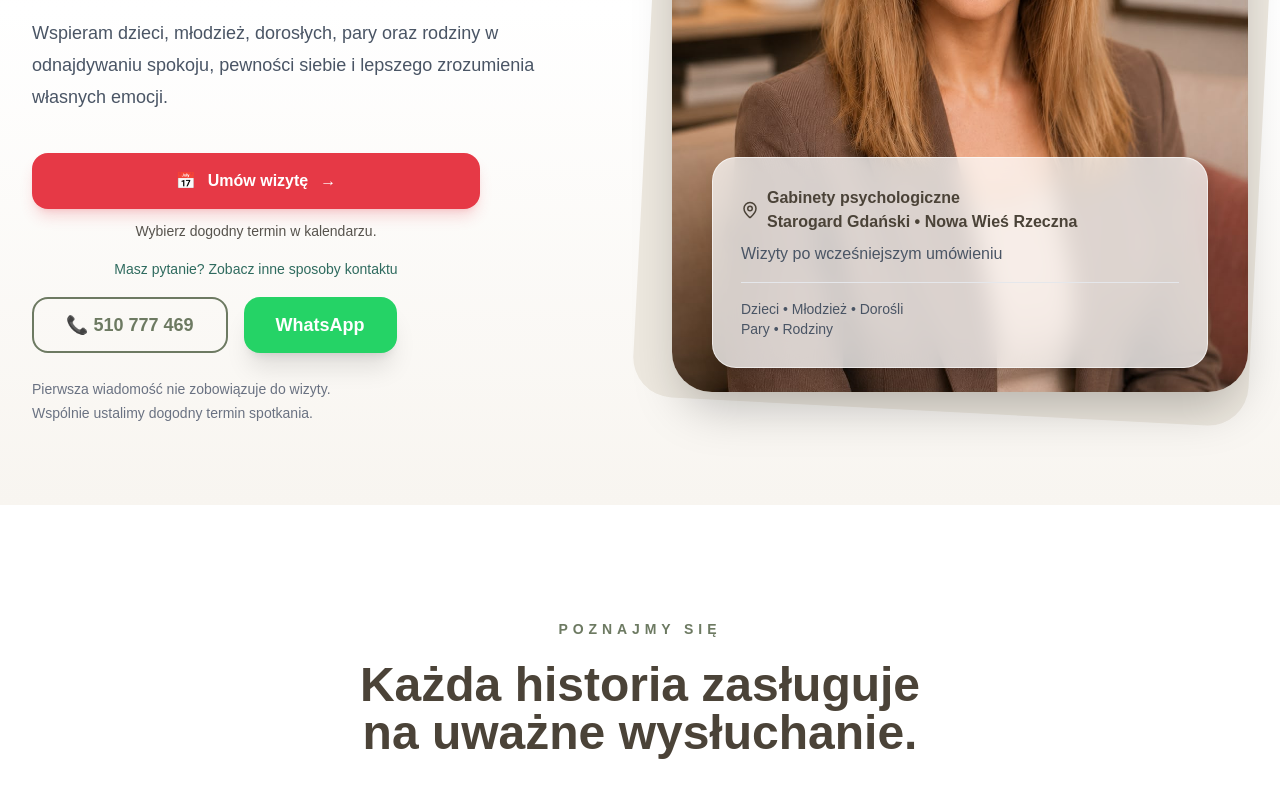
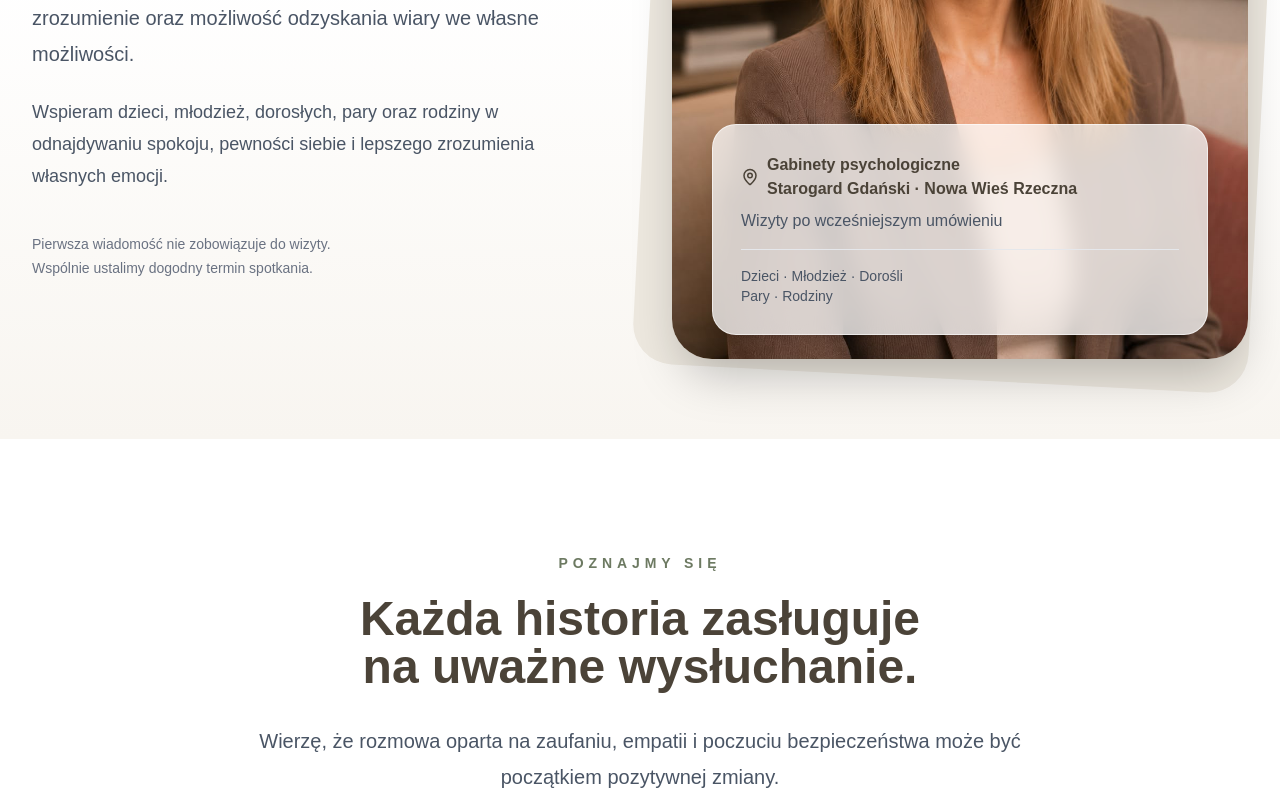
Before and after one commit to xiaomilancer-lab/aleksandra-wejer, a Next.js app: page / in a window 1280 px wide. Shown: the part 1980-2777 px from the top of the page. Built offline with nearby package versions, Linux system fonts and the light colour scheme.

Commit message:
fix: polish RC1 mobile and production flow

```diff
--- a/app/components/BookingChoice.tsx
+++ b/app/components/BookingChoice.tsx
@@ -3,7 +3,7 @@
 import { useState } from "react";
 
 type BookingChoiceProps = {
-  onCalendarClick: () => void;
+  onCalendarClick?: () => void;
 };
 
 export default function BookingChoice({ onCalendarClick }: BookingChoiceProps) {
@@ -13,7 +13,7 @@ export default function BookingChoice({ onCalendarClick }: BookingChoiceProps) {
     <div className="w-full max-w-md">
       <button
         type="button"
-        onClick={onCalendarClick}
+        onClick={() => (onCalendarClick ?? (() => document.getElementById("step-date")?.scrollIntoView({ behavior: "smooth", block: "start" })))()}
         className="group flex w-full items-center justify-center gap-3 rounded-2xl bg-[#E63946] px-6 py-4 text-base font-bold text-white shadow-lg shadow-[#E63946]/20 transition duration-200 hover:-translate-y-0.5 hover:bg-[#cc2f3c] hover:shadow-xl focus-visible:outline-none focus-visible:ring-2 focus-visible:ring-[#E63946] focus-visible:ring-offset-2"
       >
         <span aria-hidden="true">📅</span>
--- a/app/components/Calendar.tsx
+++ b/app/components/Calendar.tsx
@@ -1,4 +1,5 @@
 import BookingWizard from "./booking/BookingWizard";
+import BookingChoice from "./BookingChoice";
 import PublicPsycholkaGuide from "./PublicPsycholkaGuide";
 
 export default function Calendar() {
@@ -28,6 +29,10 @@ export default function Calendar() {
 
         </div>
 
+        <div className="mx-auto mt-8 flex justify-center">
+          <BookingChoice />
+        </div>
+
         <BookingWizard />
 
       </div>
--- a/app/components/Hero.tsx
+++ b/app/components/Hero.tsx
@@ -1,213 +1,39 @@
 "use client";
 
 import Image from "next/image";
-import BookingChoice from "./BookingChoice";
-import {
-  MapPin,
-  Phone,
-  MessageCircle,
-  Check,
-  ArrowRight,
-} from "lucide-react";
+import { MapPin } from "lucide-react";
 
 export default function Hero() {
   return (
-    <section
-     id="start"
-    className="relative overflow-hidden bg-gradient-to-b from-[#F8F5F0] via-white to-[#F8F5F0]">
-
-  <div className="max-w-7xl mx-auto px-8 py-20">
-
-    <div className="grid lg:grid-cols-2 gap-16 items-center">
-
-        {/* LEWA STRONA */}
-
+    <section id="start" className="relative overflow-hidden bg-gradient-to-b from-[#F8F5F0] via-white to-[#F8F5F0]">
+      <div className="mx-auto max-w-7xl px-8 py-20">
+        <div className="grid items-center gap-16 lg:grid-cols-2">
           <div>
-
-          <div className="inline-flex items-center gap-2 rounded-full border border-[#D8D2C7] bg-white/80 backdrop-blur-sm px-5 py-2 text-sm font-medium text-[#6D7A62] shadow-sm mb-8">
-
+            <div className="mb-8 inline-flex items-center gap-2 rounded-full border border-[#D8D2C7] bg-white/80 px-5 py-2 text-sm font-medium text-[#6D7A62] shadow-sm backdrop-blur-sm">
               <MapPin size={16} />
-
-  <span className="hidden sm:inline">
-    Gabinety psychologiczne • Starogard Gdański • Nowa Wieś Rzeczna
-  </span>
-
-  <span className="sm:hidden">
-  Starogard Gdański • Nowa Wieś Rzeczna
-</span>
-
+              <span className="hidden sm:inline">Gabinety psychologiczne · Starogard Gdański · Nowa Wieś Rzeczna</span>
+              <span className="sm:hidden">Starogard Gdański · Nowa Wieś Rzeczna</span>
             </div>
-
-<h1 className="text-5xl lg:text-6xl font-bold tracking-tight text-[#4B4338] leading-tight">
-  Aleksandra Wejer
-</h1>
-
-<h2 className="mt-5 text-2xl lg:text-3xl font-medium leading-relaxed text-[#6D7A62]">
-  Psycholog dla dzieci, młodzieży,
-  <br />
-  dorosłych, par i rodzin.
-</h2>
-
-          <p className="mt-8 text-xl leading-9 text-gray-600">
-
-            Wierzę, że każdy człowiek zasługuje
-            na spokojną rozmowę, zrozumienie
-            oraz możliwość odzyskania wiary
-            we własne możliwości.
-
-          </p>
-
-          <p className="mt-6 text-lg leading-8 text-gray-600">
-
-            Wspieram dzieci, młodzież,
-            dorosłych, pary oraz rodziny
-            w odnajdywaniu spokoju,
-            pewności siebie i lepszego
-            zrozumienia własnych emocji.
-
-          </p>
-
-          <div className="flex flex-wrap gap-4 mt-10">
-
-  <BookingChoice
-  onCalendarClick={() => {
-    setTimeout(() => {
-      document.getElementById("kalendarz")
-        ?.scrollIntoView({
-          behavior: "smooth",
-          block: "start",
-        });
-    }, 300);
-  }}
-/>
-
-  <a
-    href="tel:510777469"
-    className="
-flex
-items-center
-justify-center
-border-2
-border-[#6D7A62]
-text-[#6D7A62]
-h-14
-px-8
-rounded-2xl
-hover:bg-[#6D7A62]
-hover:text-white
-transition
-text-lg
-font-semibold
-    "
-  >
-    📞 510 777 469
-  </a>
-
-  <a
-    href="https://wa.me/48510777469"
-    target="_blank"
-    rel="noopener noreferrer"
-    className="
-flex
-items-center
-justify-center
-bg-[#25D366]
-hover:bg-[#1FAE57]
-transition
-text-white
-h-14
-px-8
-rounded-2xl
-shadow-xl
-text-lg
-font-semibold
-    "
-  >
-    WhatsApp
-  </a>
-
+            <h1 className="text-5xl font-bold leading-tight tracking-tight text-[#4B4338] lg:text-6xl">Aleksandra Wejer</h1>
+            <h2 className="mt-5 text-2xl font-medium leading-relaxed text-[#6D7A62] lg:text-3xl">Psycholog dla dzieci, młodzieży,<br />dorosłych, par i rodzin.</h2>
+            <p className="mt-8 text-xl leading-9 text-gray-600">Wierzę, że każdy człowiek zasługuje na spokojną rozmowę, zrozumienie oraz możliwość odzyskania wiary we własne możliwości.</p>
+            <p className="mt-6 text-lg leading-8 text-gray-600">Wspieram dzieci, młodzież, dorosłych, pary oraz rodziny w odnajdywaniu spokoju, pewności siebie i lepszego zrozumienia własnych emocji.</p>
+            <p className="mt-10 text-sm leading-6 text-gray-500">Pierwsza wiadomość nie zobowiązuje do wizyty.<br />Wspólnie ustalimy dogodny termin spotkania.</p>
           </div>
-
-          <p className="mt-6 text-sm text-gray-500 leading-6">
-
-            Pierwsza wiadomość nie zobowiązuje
-            do wizyty.
-
-            <br />
-
-            Wspólnie ustalimy dogodny termin spotkania.
-
-          </p>
-
+          <div className="relative">
+            <div className="absolute -inset-5 rotate-3 rounded-[40px] bg-[#EDE8DF]" />
+            <div className="relative overflow-hidden rounded-[40px] shadow-2xl">
+              <Image src="/images/aleksandra.jpeg" alt="Aleksandra Wejer" width={700} height={900} className="h-auto w-full" priority />
+              <div className="absolute bottom-4 left-4 right-4 rounded-3xl border border-white/60 bg-white/75 p-4 shadow-lg backdrop-blur-md md:bottom-6 md:left-10 md:right-10 md:p-7">
+                <div className="flex items-center gap-2 font-semibold text-[#4B4338]"><MapPin size={16} className="md:h-[18px] md:w-[18px]" /><span>Gabinety psychologiczne<br />Starogard Gdański · Nowa Wieś Rzeczna</span></div>
+                <p className="mt-1 text-sm text-gray-600 md:mt-2 md:text-base">Wizyty po wcześniejszym umówieniu</p>
+                <div className="my-4 hidden h-px bg-gray-200 md:block" />
+                <p className="hidden text-sm text-gray-600 md:block">Dzieci · Młodzież · Dorośli<br />Pary · Rodziny</p>
               </div>
-
-        {/* PRAWA STRONA */}
-
-        <div className="relative">
-
-          <div className="absolute -inset-5 bg-[#EDE8DF] rounded-[40px] rotate-3"></div>
-
-          <div className="relative overflow-hidden rounded-[40px] shadow-2xl">
-
-  <Image
-    src="/images/aleksandra.jpeg"
-    alt="Aleksandra Wejer"
-    width={700}
-    height={900}
-    className="w-full h-auto"
-    priority
-  />
-
-  <div className="
-absolute
-bottom-4
-left-4
-right-4
-rounded-3xl
-bg-white/75
-backdrop-blur-md
-border
-border-white/60
-p-4
-shadow-lg
-
-md:bottom-6
-md:left-10
-md:right-10
-md:p-7
-">
-
-  <div className="flex items-center gap-2 font-semibold text-[#4B4338]">
-  <MapPin size={16} className="md:h-[18px] md:w-[18px]" />
-  <span>
-    Gabinety psychologiczne
-    <br />
-    Starogard Gdański • Nowa Wieś Rzeczna
-  </span>
             </div>
-
-  <p className="mt-1 text-sm text-gray-600 md:mt-2 md:text-base">
-    Wizyty po wcześniejszym umówieniu
-  </p>
-
-  <div className="hidden md:block my-4 h-px bg-gray-200"></div>
-
-  <p className="hidden md:block text-sm text-gray-600">
-    Dzieci • Młodzież • Dorośli
-    <br />
-    Pary • Rodziny
-  </p>
-
           </div>
-
         </div>
-
       </div>
-
-      </div>
-
-    </div>
-
     </section>
   );
 }
--- a/app/components/PublicBookingAccess.tsx
+++ b/app/components/PublicBookingAccess.tsx
@@ -1,11 +1,30 @@
 "use client";
 
-import { CalendarDays } from "lucide-react";
+import { CalendarDays, Phone } from "lucide-react";
 import { useEffect, useState } from "react";
 
 export default function PublicBookingAccess() {
   const [hideMobile, setHideMobile] = useState(false);
-  useEffect(() => { const calendar = document.getElementById("kalendarz"); if (!calendar) return; const observer = new IntersectionObserver(([entry]) => setHideMobile(entry.isIntersecting), { threshold: 0.1 }); observer.observe(calendar); return () => observer.disconnect(); }, []);
+
+  useEffect(() => {
+    const calendar = document.getElementById("kalendarz");
+    if (!calendar) return;
+    const observer = new IntersectionObserver(([entry]) => setHideMobile(entry.isIntersecting), { threshold: 0.1 });
+    observer.observe(calendar);
+    return () => observer.disconnect();
+  }, []);
+
   const scrollToCalendar = () => document.getElementById("kalendarz")?.scrollIntoView({ behavior: "smooth", block: "start" });
-  return <><button type="button" onClick={scrollToCalendar} className="fixed right-6 top-6 z-40 hidden items-center gap-2 rounded-xl bg-white/95 px-4 py-2.5 text-sm font-semibold text-[#4B4338] shadow-lg ring-1 ring-[#E5E2DB] backdrop-blur transition hover:bg-[#EEF1EB] md:inline-flex"><CalendarDays size={17} aria-hidden="true" />Umów wizytę</button>{!hideMobile && <button type="button" onClick={scrollToCalendar} className="fixed inset-x-4 bottom-4 z-40 inline-flex min-h-12 items-center justify-center gap-2 rounded-xl bg-[#6D7A62] px-5 py-3 text-sm font-semibold text-white shadow-xl md:hidden"><CalendarDays size={18} aria-hidden="true" />Umów wizytę</button>}</>;
+
+  return <>
+    <div className="fixed right-6 top-6 z-40 hidden items-center gap-3 md:flex">
+      <a href="tel:+48510777469" className="inline-flex items-center gap-2 rounded-xl bg-white/95 px-4 py-2.5 text-sm font-semibold text-[#4B4338] shadow-lg ring-1 ring-[#E5E2DB] backdrop-blur transition hover:bg-[#EEF1EB]">
+        <Phone size={17} aria-hidden="true" />Zadzwoń
+      </a>
+      <button type="button" onClick={scrollToCalendar} className="inline-flex items-center gap-2 rounded-xl bg-white/95 px-4 py-2.5 text-sm font-semibold text-[#4B4338] shadow-lg ring-1 ring-[#E5E2DB] backdrop-blur transition hover:bg-[#EEF1EB]">
+        <CalendarDays size={17} aria-hidden="true" />Umów wizytę
+      </button>
+    </div>
+    {!hideMobile && <button type="button" onClick={scrollToCalendar} className="fixed inset-x-4 bottom-4 z-40 inline-flex min-h-12 items-center justify-center gap-2 rounded-xl bg-[#6D7A62] px-5 py-3 text-sm font-semibold text-white shadow-xl md:hidden"><CalendarDays size={18} aria-hidden="true" />Umów wizytę</button>}
+  </>;
 }
--- a/app/globals.css
+++ b/app/globals.css
@@ -72,8 +72,8 @@ body {
 .public-psycholka-guide-end .psycholka-visual { width: 80px; height: 94px; }
 @media (max-width: 640px) {
   .public-psycholka-welcome .psycholka-visual { width: 200px; height: 240px; }
-  .public-psycholka-point-booking { right: calc(100% + .125rem); bottom: -1.15rem; }
-  .public-psycholka-point-booking .psycholka-visual { width: 68px; height: 84px; }
+  .public-psycholka-point-booking { left: .75rem; right: auto; bottom: -.55rem; z-index: 0; }
+  .public-psycholka-point-booking .psycholka-visual { width: 62px; height: 76px; }
   .public-psycholka-guide .psycholka-visual { width: 56px; height: 66px; }
   .public-psycholka-guide-end .psycholka-visual { width: 70px; height: 80px; }
 }
--- a/app/login/page.tsx
+++ b/app/login/page.tsx
@@ -15,6 +15,7 @@ export default function LoginPage() {
     const response = await fetch("/api/auth/panel-session", {
       method: "POST",
       headers: { "Content-Type": "application/json" },
+      credentials: "same-origin",
       body: JSON.stringify({ accessToken }),
     });
     return response.ok;
--- a/app/panel/components/PanelSessionBridge.tsx
+++ b/app/panel/components/PanelSessionBridge.tsx
@@ -15,7 +15,7 @@ async function syncPanelSession(accessToken: string) {
 export default function PanelSessionBridge() {
   useEffect(() => {
     const { data: listener } = supabase.auth.onAuthStateChange((event, session) => {
-      if ((event === "SIGNED_IN" || event === "TOKEN_REFRESHED") && session) {
+      if ((event === "INITIAL_SESSION" || event === "SIGNED_IN" || event === "TOKEN_REFRESHED") && session) {
         void syncPanelSession(session.access_token);
       }
       if (event === "SIGNED_OUT") {
```
Lines whose indentation alone changed are shown as unchanged.
